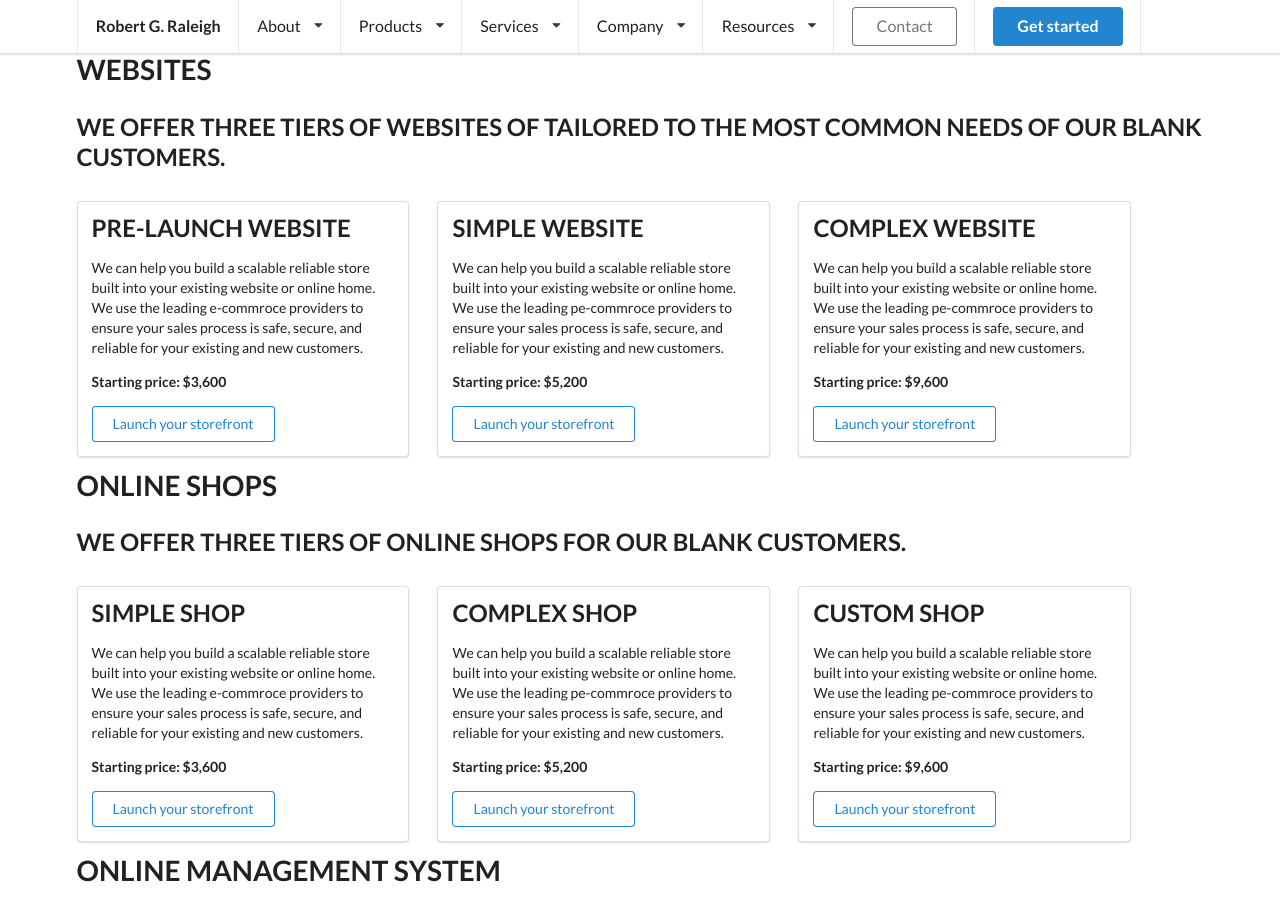
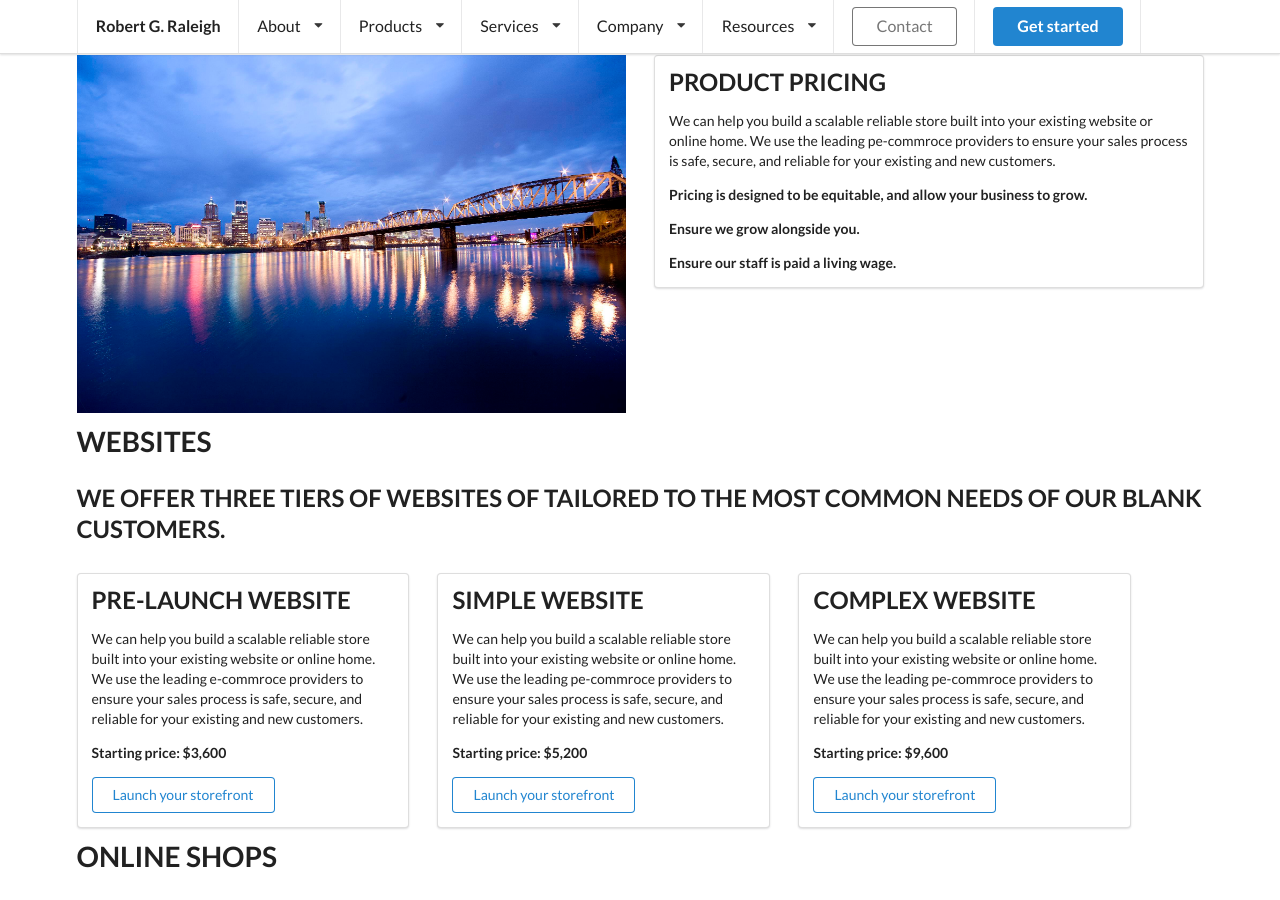
Before and after one commit to robertgraleigh/robertgraleigh.github.io, a Jekyll site: the page built from products/pricing/index.html, in a window 1280 px wide and 900 px high. Built offline with Jekyll 4.4.1, drawn with Linux system fonts in a browser that asks for light colours.

Commit message:
added pricing page header

```diff
--- a/products/pricing/index.html
+++ b/products/pricing/index.html
@@ -4,6 +4,32 @@ title: Pricing
 desc: This is the test header for the website product pricing section
 permalink: /products/pricing/
 ---
+
+<!-- open products pricing section -->
+<header id="services-pricing-header">
+	<div class="ui stackable centered grid container">
+		<div class="row">
+			<div class="ui eight wide column">
+				<img src="/img/portland-photo-thomas-hawk.jpg" alt="">
+			</div>
+			<!-- close /div -->
+			<div class="ui eight wide column">
+				<div class="ui segment">
+					<h2 class="ui left aligned header">Product Pricing</h2>
+					<p>We can help you build a scalable reliable store built into your existing website or online home. We use the leading pe-commroce providers to ensure your sales process is safe, secure, and reliable for your existing and new customers.</p>
+					<p><b>Pricing is designed to be equitable, and allow your business to grow.</b></p>
+					<p><b>Ensure we grow alongside you.</b></p>
+					<p><b>Ensure our staff is paid a living wage.</b></p>
+				</div>
+				<!-- close /div -->
+			</div>
+			<!-- close /div -->
+		</div>
+		<!-- close /div -->
+	</div>
+	<!-- close /div -->
+</header>
+<!-- close /products pricing section -->
 
 <!-- open products pricing section -->
 <section id="products-website-pricing-section">
@@ -43,7 +69,9 @@ permalink: /products/pricing/
 					<p><b>Starting price: $9,600</b></p>
 					<a class="ui basic blue button">Launch your storefront</a>
 				</div>
+				<!-- close /div -->
 			</div>
+			<!-- close /div -->
 		</div>
 		<!-- close /div -->
 	</div>
```
